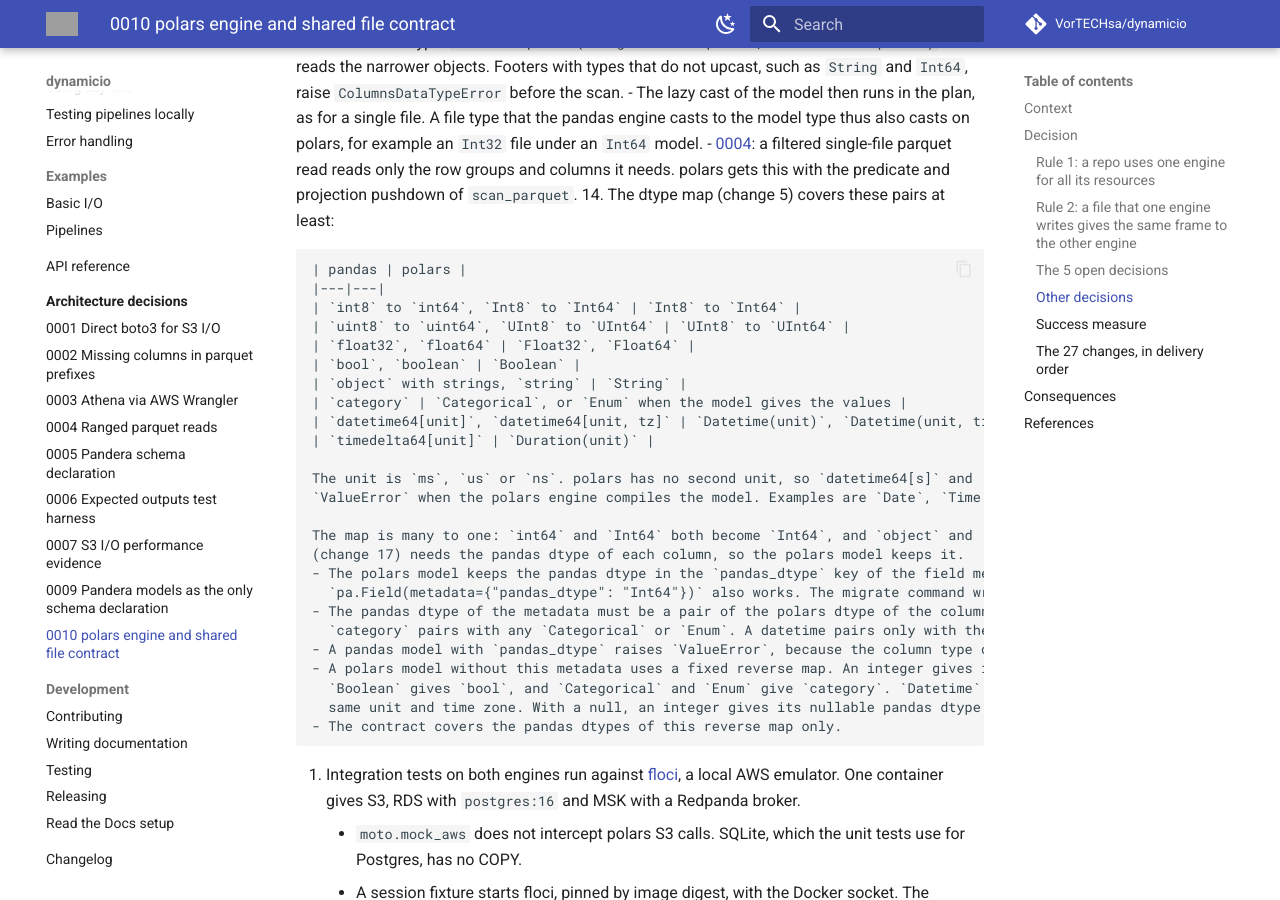
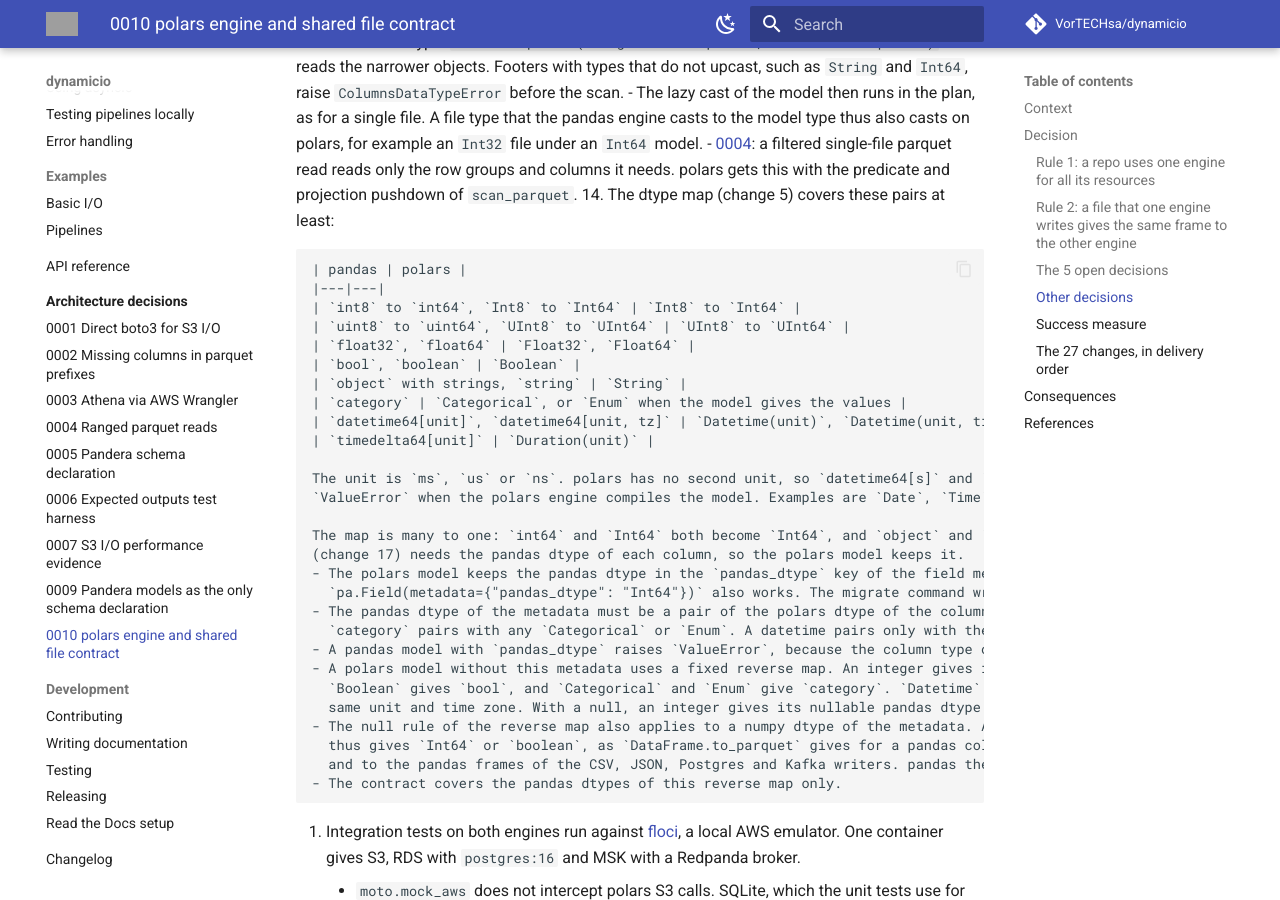
Before and after one commit to VorTECHsa/dynamicio, an MkDocs documentation site: the page built from docs/adr/0010-polars-engine-and-shared-file-contract.md, in a window 1280 px wide and 900 px high, scrolled down 6068 px. Built offline with MkDocs 1.6.1 and Material for MkDocs 9.7.7, drawn with Linux system fonts in a browser that asks for light colours; comment, search, counter and statistics services are not loaded; some of the changed text lies outside the part shown; grey boxes are pictures that could not be loaded.

Commit message:
docs(RND-25353): record the nullable dtypes of a numpy dtype with nulls and the S3 endpoint rule

```diff
--- a/docs/adr/0010-polars-engine-and-shared-file-contract.md
+++ b/docs/adr/0010-polars-engine-and-shared-file-contract.md
@@ -188,6 +188,9 @@ schema declaration.
     - A polars model without this metadata uses a fixed reverse map. An integer gives its pandas name (`Int64` to `int64`). `String` gives `object`,
       `Boolean` gives `bool`, and `Categorical` and `Enum` give `category`. `Datetime` and `Duration` give `datetime64` and `timedelta64`, with the
       same unit and time zone. With a null, an integer gives its nullable pandas dtype (`Int64`), and `Boolean` gives `boolean`.
+    - The null rule of the reverse map also applies to a numpy dtype of the metadata. A column with `pandas_dtype="int64"` or `"bool"` and a null
+      thus gives `Int64` or `boolean`, as `DataFrame.to_parquet` gives for a pandas column with a null. The rule applies to `write()`, to `sink()`
+      and to the pandas frames of the CSV, JSON, Postgres and Kafka writers. pandas then reads the exact integers, also above 2**53.
     - The contract covers the pandas dtypes of this reverse map only.
 15. Integration tests on both engines run against [floci](https://github.com/floci-io/floci), a local AWS emulator. One container gives S3, RDS with
     `postgres:16` and MSK with a Redpanda broker.
@@ -308,7 +311,8 @@ Phase 4 as built:
   a JSON scan reads the file with the eager reader and then calls `lazy()`. A CSV scan reads all rows for the types (`infer_schema_length=None`), as the
   eager read does. Thus it reads the file twice. A CSV scan gives the columns in the order of the file, as the eager read and `usecols` on pandas do.
 - polars reads S3 with a `credential_provider` that gives the frozen credentials of the boto3 session of dynamicio, with their expiry. polars calls it again
-  after the expiry. The region comes from the boto3 client. A boto3 endpoint that is not an AWS endpoint, for example floci, also goes to polars.
+  after the expiry. The region comes from the boto3 client. Each boto3 endpoint other than the public endpoint of a region (`s3.amazonaws.com` and
+  `s3.<region>.amazonaws.com`) goes to polars. Examples are floci, a VPC interface endpoint, a FIPS endpoint and a dual-stack endpoint.
 - A scan of one S3 object first does a ranged `GetObject` of 1 byte. A missing key then raises the dynamicio error at the scan, and `missing_ok` applies.
   A missing bucket raises the botocore `ClientError`. An `s3_file` key that ends in `/` raises `NotImplementedError`.
 - A prefix lists its keys with boto3, with the filter of the pandas engine: no directory keys, and the pattern of `dynamic_file_path`. A prefix without
```
